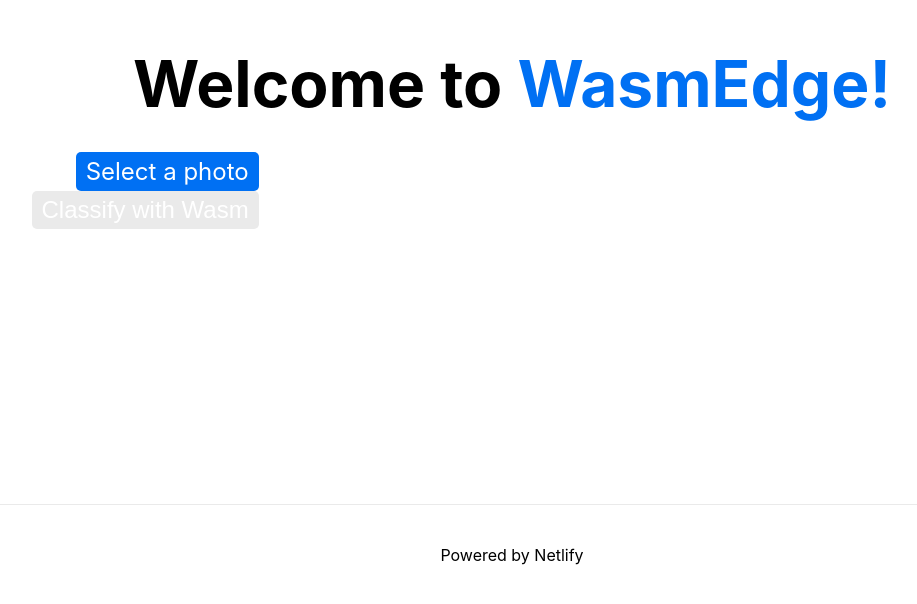
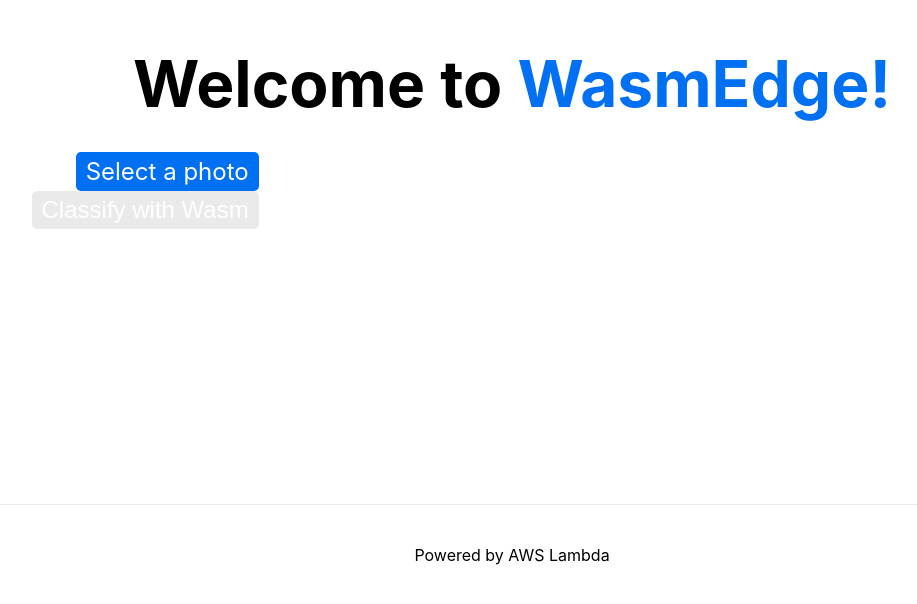
Before and after one commit to second-state/aws-lambda-wasm-runtime, a Next.js app: page /aws-lambda-wasm-runtime/ in a window 1280 px wide. Shown: the part 196-800 px from the top of the page, without its empty margins (128-1045 px from the left). Built offline with nearby package versions, Linux system fonts and the light colour scheme.

Commit message:
Local test

```diff
--- a/pages/index.js
+++ b/pages/index.js
@@ -11,8 +11,8 @@
   return (
     <div className={styles.container}>
       <Head>
-        <title>Netlify Wasm Runtime</title>
-        <link rel="icon" type="image/png" href="/favicon-32x32.png" sizes="32x32" />
+        <title>AWS Lambda Wasm Runtime</title>
+        <link rel="icon" type="image/png" href="/favicon.png" sizes="16x16" />
       </Head>
 
       <main className={styles.main}>
@@ -35,11 +35,11 @@
 
       <footer className={styles.footer}>
         <a
-          href="https://netlify.com/"
+          href="https://aws.amazon.com/lambda/"
           target="_blank"
           rel="noopener noreferrer"
         >
-          Powered by Netlify
+          Powered by AWS Lambda
         </a>
       </footer>
     </div>
@@ -76,7 +76,7 @@
     reader.onload = function(e) {
       setLoading(true);
       var oReq = new XMLHttpRequest();
-      oReq.open("POST", process.env.NEXT_PUBLIC_FUNCTION_URL, true);
+      oReq.open("POST", "https://yxxjv6j7m3.execute-api.us-east-1.amazonaws.com/default/classify", true);
       oReq.onload = function() {
           setLoading(false);
           setRes(oReq.response);
```
